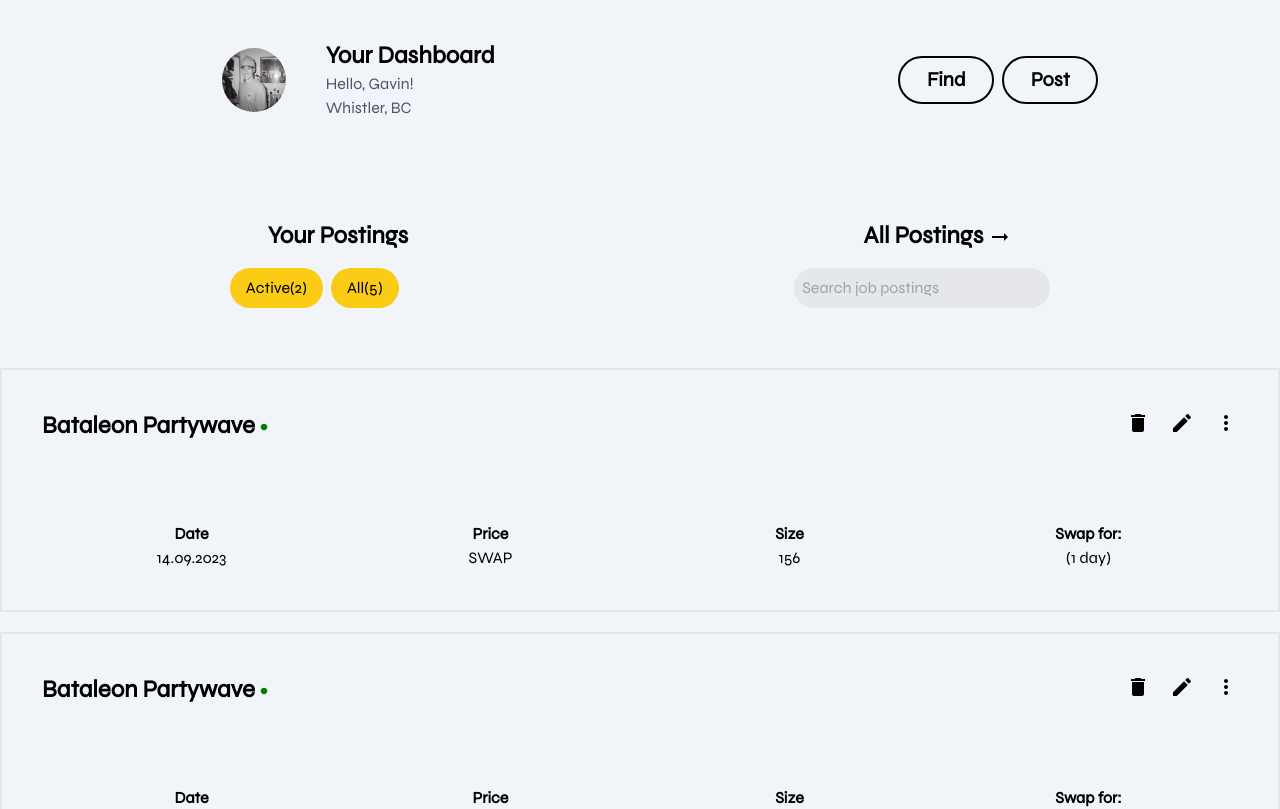
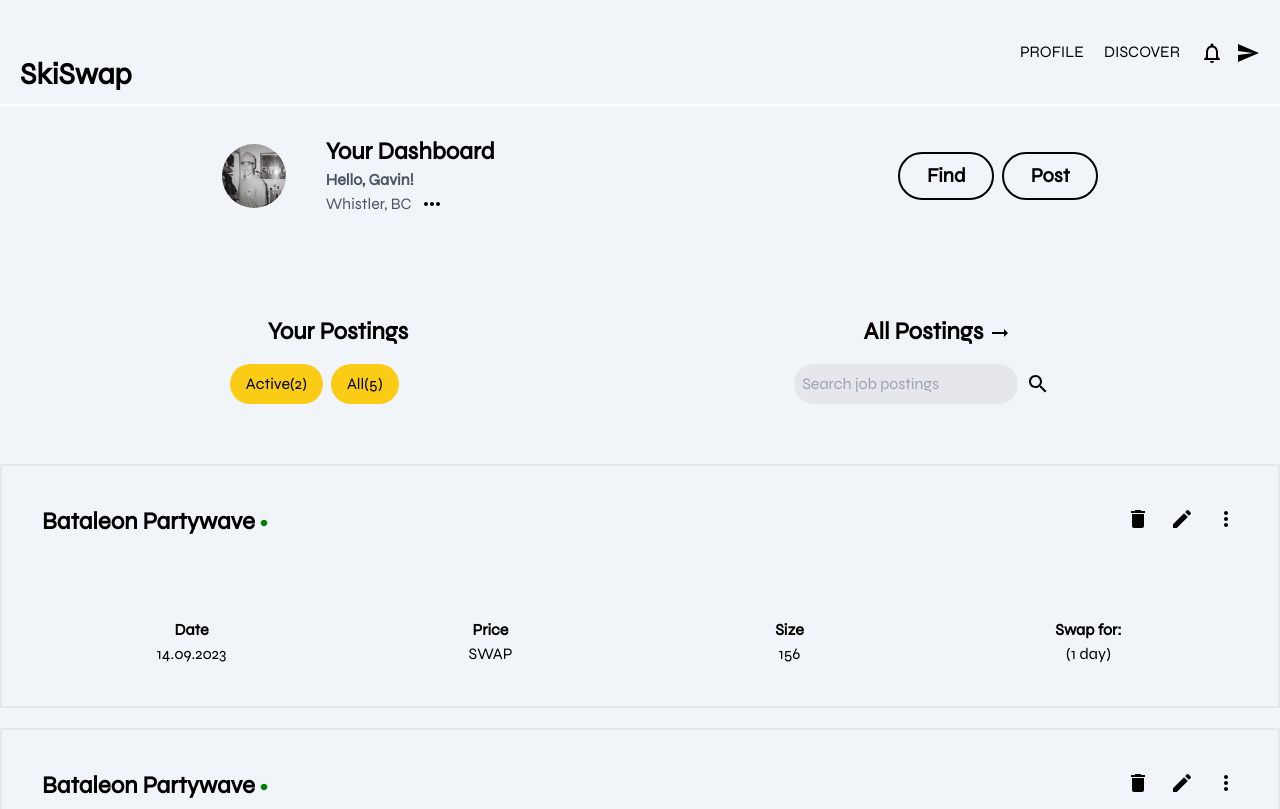
Before and after one commit to gavinwalsh1996/SkiSwap, a React (Create React App) app in the folder frontend/workout-tracker/: page /dashboard in a window 1280 px wide. Shown: the top 809 px of the page. Built offline with nearby package versions, Linux system fonts and the light colour scheme; the HTML template or start-up script is replaced by a standard one.

Commit message:
Added more features and icons to dashboard. Added message component. Added a chat room

```diff
--- a/frontend/workout-tracker/src/App.js
+++ b/frontend/workout-tracker/src/App.js
@@ -5,6 +5,8 @@
 import Login from './pages/Login'
 import Dashboard from './pages/Dashboard';
 import Discover from './pages/Discover'
+import ChatRoom from './pages/ChatRoom'
+import Messages from './pages/Messages'
 
 const App = () => {
 
@@ -15,6 +17,8 @@
           <Route exact path="/" element={<Login />} />
           <Route exact path="/dashboard" element={<Dashboard />} />
           <Route exact path="/discover" element={<Discover />} />
+          <Route exact path="/chatroom" element={<ChatRoom />} />
+          <Route exact path="/messages" element={<Messages />} />
         </Routes>
       </Router>
 
--- a/frontend/workout-tracker/src/components/Navbar.js
+++ b/frontend/workout-tracker/src/components/Navbar.js
@@ -1,12 +1,13 @@
 import React, { useState, useEffect } from "react";
 import Button from '../components/Button'
-
 //Icons
 import MenuIcon from '@mui/icons-material/Menu';
 import CloseIcon from '@mui/icons-material/Close';
+import SendIcon from '@mui/icons-material/Send';
+import NotificationsNoneIcon from '@mui/icons-material/NotificationsNone';
 
 
-function Navbar() { // Navbar receives logo and links props from parent
+function Navbar({links}) { // Navbar receives logo and links props from parent
 
 
     //State to open and close nav bar on mobile
@@ -56,7 +57,17 @@
       <div className={`${ isOpen ? "block" : "hidden" } lg:flex lg:items-center lg:w-auto h-screen lg:h-20`} >
          {/* I added background blur to contrast the mobile header as the bg color only starts to show on scroll */}
         {/* <button className="border-black border-2 w-24 h-12 rounded-3xl hover:bg-yellow-300"><span className="font-bold text-xl">Sign Up</span></button> */}
-        <Button buttonText={'Sign Up'}  />
+        {links.map((link) => (
+                <>
+                   <div className="group text-black transition duration-300 cursor-pointer flex gap-5">{link}
+                    <span className="block max-w-0 group-hover:max-w-full transition-all duration-500 h-1 bg-white"></span>
+                   </div>
+                </>
+            ))}
+            <div className="flex gap-3">
+              <span><NotificationsNoneIcon sx={{cursor: 'pointer'}}/></span>
+              <span><SendIcon sx={{cursor: 'pointer'}}/></span>
+            </div>
       </div>
     </nav>
   );
--- a/frontend/workout-tracker/src/components/Posts.js
+++ b/frontend/workout-tracker/src/components/Posts.js
@@ -1,5 +1,6 @@
 import React from "react";
 import ArrowRightAltIcon from '@mui/icons-material/ArrowRightAlt';
+import SearchIcon from '@mui/icons-material/Search';
 
 const MarketplaceDashboard = () => {
   return (
@@ -17,12 +18,13 @@
           All(5)
         </button>
         </div>
-        <div className="relative w-64">
+        <div className="relative w-64 flex justify-center items-center gap-2">
           <input
             type="text"
             className="bg-gray-200 p-2 rounded-full w-full"
             placeholder="Search job postings"
           />
+         <SearchIcon sx={{cursor: 'pointer'}}/>
         </div>
       </div>
     </div>
--- a/frontend/workout-tracker/src/components/UserProfileImage.js
+++ b/frontend/workout-tracker/src/components/UserProfileImage.js
@@ -1,19 +1,23 @@
 import React from "react";
-// Image
-import UserProfile from '../images/profileimg.jpg'
+import MoreHorizIcon from '@mui/icons-material/MoreHoriz';
 
-const UserDashboard = ({name}) => {
+const UserDashboard = ({data}) => {
+  const {heading, subHeading, image, paragraph} = data
+
   return (
     <div className="flex items-center justify-center p-10">
       <img
-        src={UserProfile}
+        src={image}
         alt="Profile"
         className="w-16 h-16 rounded-full"
       />
       <div className="ml-10">
-        <h2 className="text-2xl font-bold">Your Dashboard</h2>
-        <p className="text-gray-600">Hello, {name}!</p>
-        <p className="text-gray-600">Whistler, BC</p>
+        <h2 className="text-2xl font-bold">{heading}</h2>
+        <p className="text-gray-600 font-bold">{subHeading}</p>
+        <div className="flex gap-2">
+          <p className="text-gray-600">{paragraph}</p>
+          <MoreHorizIcon sx={{cursor: 'pointer'}}/>
+        </div>
       </div>
     </div>
   );
--- /dev/null
+++ b/frontend/workout-tracker/src/pages/ChatRoom.js
@@ -0,0 +1,64 @@
+import React, { useState } from "react";
+import SendIcon from '@mui/icons-material/Send';
+
+const ChatRoom = () => {
+  const [messages, setMessages] = useState([
+    {
+      id: 1,
+      user: "Gavin",
+      message: "Hello, how are you? Are you interested in a swap?",
+      time: "10:00 AM",
+    },
+    {
+      id: 2,
+      user: "Jack",
+      message: "I'm good, thanks. Yes, what do you have?",
+      time: "10:05 AM",
+    }
+    // Add more messages here
+  ]);
+
+  const [inputValue, setInputValue] = useState("");
+
+  const handleSendMessage = (e) => {
+    e.preventDefault();
+
+    setMessages([
+      ...messages,
+      {
+        id: messages.length + 1,
+        user: "You",
+        message: inputValue,
+        time: new Date().toLocaleTimeString(),
+      },
+    ]);
+
+    setInputValue("");
+  };
+
+  return (
+    <div className="px-4 py-6 bg-slate-100 h-64 overflow-y-scroll">
+        <h2 className="text-2xl font-bold">Chat Room</h2>
+      {messages.map((message) => (
+        <div key={message.id} className="my-4">
+          <p className="text-sm text-gray-600">{message.user} - {message.time}</p>
+          <p className="text-gray-800">{message.message}</p>
+        </div>
+      ))}
+      <form className="fixed bottom-0 left-0 right-0 bg-white py-4 flex" onSubmit={handleSendMessage}>
+        <input
+          className="w-full px-4 py-2 border border-gray-400"
+          type="text"
+          placeholder="Type your message here"
+          value={inputValue}
+          onChange={(e) => setInputValue(e.target.value)}
+        />
+        <button className="px-4 py-2 bg-yellow-400 text-white hover:bg-indigo-600">
+          <SendIcon />
+        </button>
+      </form>
+    </div>
+  );
+};
+
+export default ChatRoom;
--- a/frontend/workout-tracker/src/pages/Dashboard.js
+++ b/frontend/workout-tracker/src/pages/Dashboard.js
@@ -4,14 +4,24 @@
 import Button from '../components/Button'
 import Posts from '../components/Posts'
 import Listings from '../components/Listings'
+import Navbar from '../components/Navbar';
+import UserProfile from '../images/profileimg.jpg'
 
 function Dashboard() {
+  const links = ['PROFILE', 'DISCOVER'];
 
   return (
+<>
+    <Navbar links={links} />
+  <div className='flex flex-col bg-slate-100 gap-5 pt-24'>
+    <div className='flex justify-around items-center flex-col sm:flex-row'>
+      <UserProfileImage data={{
+        heading: 'Your Dashboard',
+        subHeading: 'Hello, Gavin!',
+        image: UserProfile,
+        paragraph: 'Whistler, BC'
+      }} />
 
-  <div className='flex flex-col bg-slate-100 gap-5'>
-    <div className='flex justify-around items-center flex-col sm:flex-row'>
-        <UserProfileImage name={'Gavin'}  />
         <div className='flex gap-2'>
           <Button buttonText={'Find'}  />
           <Button buttonText={'Post'}  />
@@ -21,6 +31,7 @@
      <Listings />
      <Listings />
   </div>
+</>
 
   )
 }
--- a/frontend/workout-tracker/src/pages/Login.js
+++ b/frontend/workout-tracker/src/pages/Login.js
@@ -1,15 +1,21 @@
 import React from 'react'
-import Navbar from '../components/Navbar';
 import backgroundImage from '../images/snowboards.jpg'
 import Modal from '../components/Modal'
+import Button from '../components/Button'
 
 function Login() {
 
   return (
+    // Navbar for landing page
+    <div style={{height: '100vh', backgroundImage: `url(${backgroundImage})`, backgroundRepeat: 'no-repeat', backgroundSize: 'cover'}}>
+      <nav className='bg-transparent text-black py-3 px-5 flex justify-between items-end
+          flex-col lg:flex-row border-b-2 border-white fixed w-full
+          z-50'>
+          {/* Logo */}
+          <span className="lg:block hidden cursor-pointer font-bold text-3xl">SkiSwap</span>
+          <Button buttonText={'Sign Up'}  />
+      </nav>
 
-    // <div className='h-screen bg-slate-200 '>
-    <div style={{height: '100vh', backgroundImage: `url(${backgroundImage})`, backgroundRepeat: 'no-repeat', backgroundSize: 'cover'}}>
-        <Navbar />
         <div className='flex flex-col gap-8 pt-96 p-8 justify-between'>
             <h4 className='lg:text-3xl font-bold text-xl'>The place to be for</h4>
             <h1 className='lg:text-8xl font-bold text-4xl'>Trading your ski gear</h1>
--- /dev/null
+++ b/frontend/workout-tracker/src/pages/Messages.js
@@ -0,0 +1,32 @@
+import React from 'react';
+import Image from '../images/profileimg.jpg'
+
+const MessageInbox = () => (
+  <div className="flex flex-col h-full">
+    <div className="p-4 bg-gray-200 border-b border-gray-300">
+    <h2 className="text-2xl font-bold">Messages</h2>
+    </div>
+    <div className="overflow-y-scroll h-full">
+      <div className="p-4 border-b border-gray-300">
+        <div className="flex items-center">
+          <img src={Image} alt="Profile" className="w-10 h-10 rounded-full mr-4"/>
+          <h3 className="text-lg font-medium">Gavin</h3>
+        </div>
+      </div>
+      <div className="p-4 border-b border-gray-300">
+        <div className="flex items-center">
+        <img src={Image} alt="Profile" className="w-10 h-10 rounded-full mr-4"/>
+          <h3 className="text-lg font-medium">User 2</h3>
+        </div>
+      </div>
+      <div className="p-4 border-b border-gray-300">
+        <div className="flex items-center">
+        <img src={Image} alt="Profile" className="w-10 h-10 rounded-full mr-4"/>
+          <h3 className="text-lg font-medium">User 3</h3>
+        </div>
+      </div>
+    </div>
+  </div>
+);
+
+export default MessageInbox;
```
